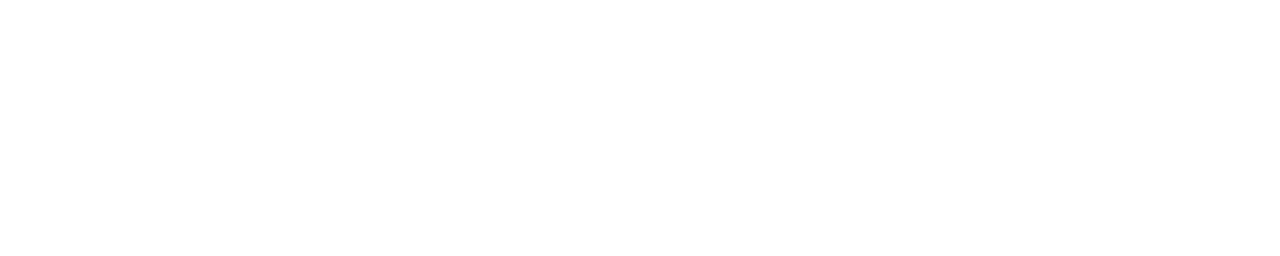
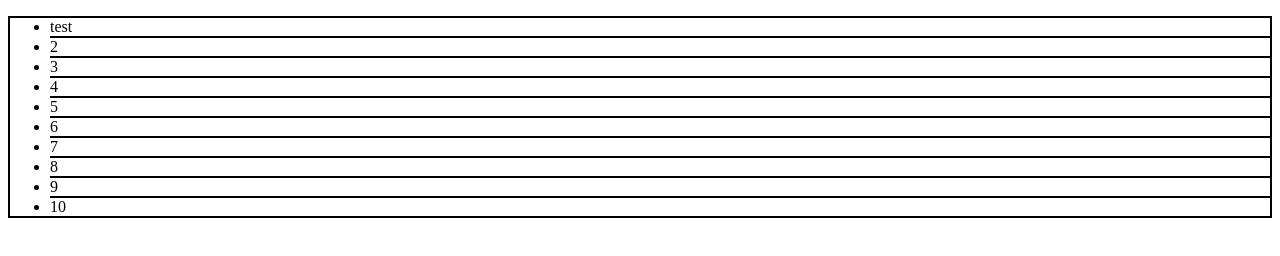
Before and after one commit to saeed0920/webpack, a plain HTML site: page index.html in a window 1280 px wide. Drawn offline with Linux system fonts and the light colour scheme.

Commit message:
add random file

```diff
--- a/index.html
+++ b/index.html
@@ -1,9 +1,27 @@
 <!DOCTYPE html>
-<html lang="en">
+<html>
   <head>
-    <meta charset="UTF-8" />
-    <meta name="viewport" content="width=device-width, initial-scale=1.0" />
-    <title>Document</title>
+    <style>
+      ul {
+        border: 2px solid black;
+      }
+      li:not(li:last-child) {
+        border-bottom: 2px solid black;
+      }
+    </style>
   </head>
-  <body></body>
+  <body>
+    <ul>
+      <li>test</li>
+      <li>2</li>
+      <li>3</li>
+      <li>4</li>
+      <li>5</li>
+      <li>6</li>
+      <li>7</li>
+      <li>8</li>
+      <li>9</li>
+      <li>10</li>
+    </ul>
+  </body>
 </html>
```
Also changed, not shown: social-links-profile-main/index.html (added, +34 -0 lines), social-links-profile-main/assets/fonts/Inter-VariableFont_slnt,wght.ttf (added), social-links-profile-main/assets/fonts/OFL.txt (added), social-links-profile-main/assets/fonts/README.txt (added), social-links-profile-main/assets/fonts/static/Inter-Bold.ttf (added), social-links-profile-main/assets/fonts/static/Inter-Regular.ttf (added), social-links-profile-main/assets/fonts/static/Inter-SemiBold.ttf (added), social-links-profile-main/assets/images/avatar-jessica.jpeg (added), social-links-profile-main/assets/images/favicon-32x32.png (added), social-links-profile-main/design/active-states.jpg (added), social-links-profile-main/design/destkop-design.jpg (added), social-links-profile-main/design/mobile-design.jpg (added), social-links-profile-main/preview.jpg (added), 5 other files.
